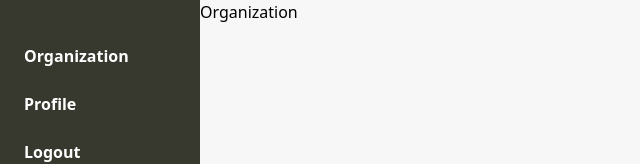
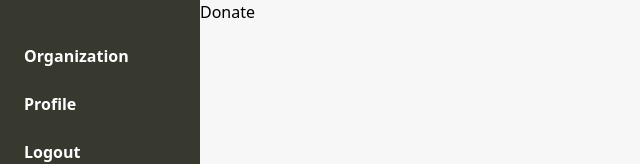
Before and after one commit to agubernikoff/ecohack, a React (Create React App) app in the folder client/: page /donate in a window 1280 px wide. Shown: the top 164 px of the page, without its empty margins (0-640 px from the left). Built offline with nearby package versions, Linux system fonts and the light colour scheme.

Commit message:
changed upload to donate

```diff
--- a/client/src/App.js
+++ b/client/src/App.js
@@ -5,7 +5,7 @@ import SignUp from './Pages/public/SignUp/SignUp.js'
 import Login from './Pages/public/Login.js'
 import Organization from './Pages/private/Organization'
 import Profile from './Pages/private/Profile.js'
-import Upload from './Pages/private/Upload.js'
+import Donate from './Pages/private/Donate.js'
 import TopHeader from './Components/Header/TopHeader'
 import SideBar from './Components/Header/SideBar'
 import Loading from './Components/Loading'
@@ -39,7 +39,7 @@ function App() {
           <Route path="/sign-up" element={<SignUp />} />
           <Route path="/:organization" element={restrict(<Organization />)} />
           <Route path="/profile/:user" element={restrict(<Profile />)}/>
-          <Route path="/sign-up" element={restrict(<Upload />)} />
+          <Route path="/donate" element={restrict(<Donate />)} />
         </Routes>
         </div>
       </div>
--- a/client/src/Components/Header/SideBar.js
+++ b/client/src/Components/Header/SideBar.js
@@ -15,7 +15,7 @@ function SideBar() {
                     <Link to="/profile/:profile">Profile</Link>
                 </li>
                 <li className="py-3 font-bold">
-                    <Link to="/donate">Logout</Link>
+                    <button>Logout</button>
                 </li>
                 <li className="absolute bottom-10 right-0 left-0 m-auto w-min">
                     <GreenButton to="/donate" text="Donate" />
--- /dev/null
+++ b/client/src/Pages/private/Donate.js
@@ -0,0 +1,9 @@
+import React from 'react'
+
+function Donate() {
+  return (
+    <div>Donate</div>
+  )
+}
+
+export default Donate
--- a/client/src/Pages/private/Upload.js
+++ /dev/null
@@ -1,9 +0,0 @@
-import React from 'react'
-
-function Upload() {
-  return (
-    <div>Upload</div>
-  )
-}
-
-export default Upload
```
